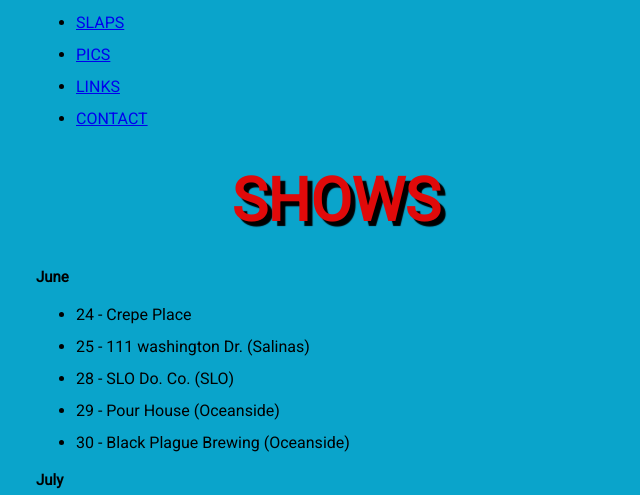
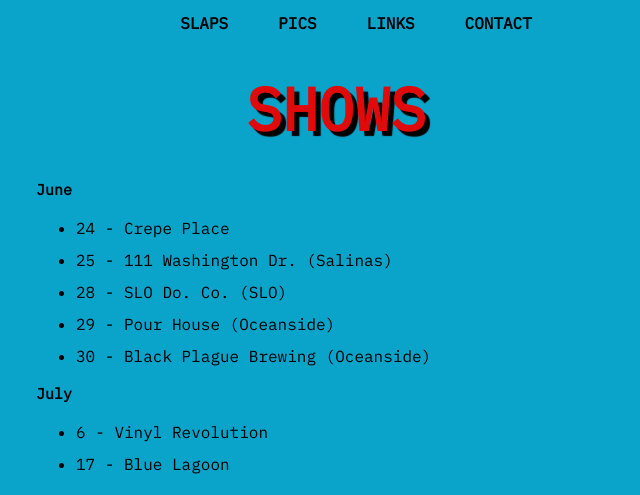
Before and after one commit to jellzey/Shoobies-site, a plain HTML site: page index.html in a window 1280 px wide. Shown: the part 214-709 px from the top of the page, without its empty margins (189-829 px from the left). Drawn offline with Linux system fonts and the light colour scheme.

Commit message:
added some css rules

```diff
--- a/index.html
+++ b/index.html
@@ -9,10 +9,12 @@
     <link rel="shortcut icon" href="favicon_6_22_18.png" type="image/x-icon">
   </head> <!--balls-->
   <body>
+
     <header>
-    <img src="images/title-6-22-18.jpg" alt="Shoobies Logo">
+    <img src="images/title-6-22-18.jpg" alt="Shoobies Logo" title ="SHOOBIES">
     </header>
-    <nav>
+
+    <nav id="access">
       <ul>
         <li><a href="slaps.html">SLAPS </a></li>
         <li><a href="pics.html"> PICS </a></li>
@@ -20,12 +22,13 @@
         <li><a href="contact.html"> CONTACT </a></li>
       </ul>
     </nav>
+
     <main>
       <h1>SHOWS</h1>
       <h2>June</h2>
       <ul>
         <li>24 - Crepe Place</li>
-        <li> 25 - 111 washington Dr. (Salinas) </li>
+        <li> 25 - 111 Washington Dr. (Salinas) </li>
         <li> 28 - SLO Do. Co. (SLO)</li>
         <li> 29 - Pour House (Oceanside)</li>
         <li> 30 - Black Plague Brewing (Oceanside)</li>
@@ -48,6 +51,7 @@
       <button>See a pimp</button>
       <!--<script src="scripts/main.js"></script>-->
     </main>
+
     <footer>
       <p>©Copyright 2018 by Pimptown Inc. All rights reserveded.</p>
     </footer>
--- a/styles/style.css
+++ b/styles/style.css
@@ -1,10 +1,36 @@
+
 html {
   font-size: 10px; /* px means 'pixels': the base font size is now 10 pixels high  */
   font-family: 'IBM Plex Mono', monospace;
-  font-family: 'Roboto', sans-serif;
+  /*font-family: 'Roboto', sans-serif;*/
   /*font-family: 'Playfair Display', serif;*/
   background-color: #0aa4cb;
 }
+/*Navigation menu
+*/
+#access ul{
+  display: flex;
+  flex-flow: row wrap;
+  justify-content: center;
+  align-content: center;
+  align-items: center;
+  list-style-type: none;
+}
+
+#access a{
+  text-decoration: none;
+  color: black;
+  font-weight: bold;
+  padding: 0 25px;
+  padding: 0 25px;
+  display: inline-block;
+  text-transform: uppercase;
+}
+#access a:hover{
+  color: #dd0f11;
+  /*opacity: .8;*/
+}
+
 body {
   width: 600px;
   margin: 0 auto;
```
Also changed, not shown: contact.html (+2 -2 lines), links.html (+2 -2 lines), pics.html (+2 -2 lines), slaps.html (+2 -2 lines).
